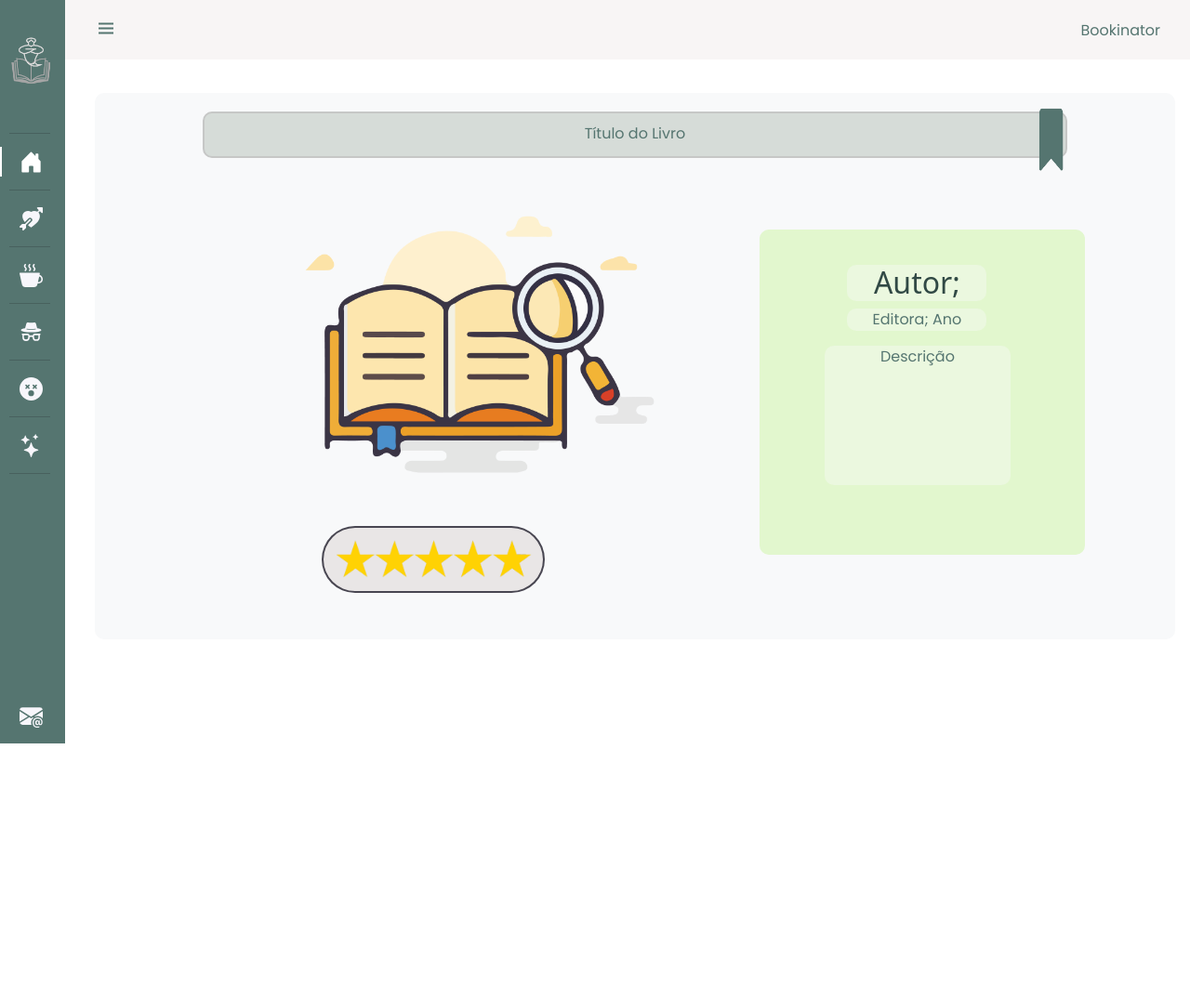
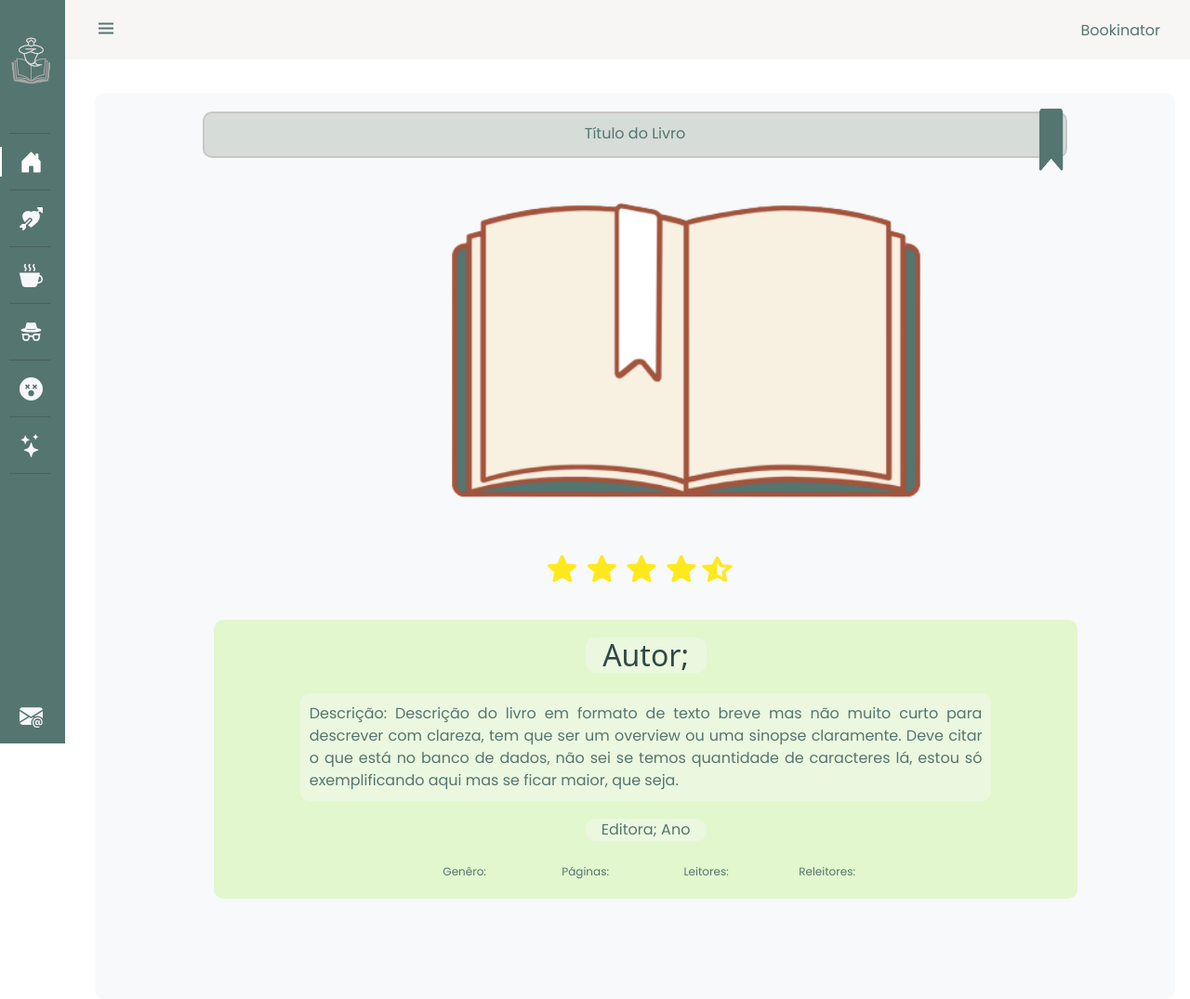
Before and after one commit to wwwm-aw2/bookinator, a PHP site: page /livro.html in a window 1280 px wide. Shown: the whole page at 93% size. Before the commit the page ends 800 px from the top, so only its background shows below. Run offline with PHP 8.4, Linux system fonts and the light colour scheme; some libraries are stand-ins or nearby versions.

Commit message:
att detalhes livro

```diff
--- a/livro.css
+++ b/livro.css
@@ -246,11 +246,11 @@
     padding-left: 10px;
 }
 
-.imagem, .detalhes{
-    width: 30%;
-    margin-left: 15% !important;
+.imagem{
+    width: 50%;
+    margin-left: 24% !important;
     box-sizing: border-box;
-    display: inline-block;
+    display: center;
     justify-content: center;
     align-items: center;
     flex-wrap: wrap;
@@ -261,26 +261,27 @@
 .imagem #star{
     width: 240px;
     margin-left: 30px;
-    background: #e9e6e6;
-    border-radius: 50px;
-    padding: 10px;
-    border: 2px solid #413e4af3;
 }
 
 .imagem #livro{
     margin-left: 50px;
-    width: 380px;
+    width: 600px;
 }
 
 .detalhes{
-    margin-top: 6%;
-    padding-top: 3%;
-    position: absolute;
+    margin-top: 2%;
+    margin-left: 11%;
     text-align: center;
-    height: 350px;
-    width: 350px;
+    min-height: 300px;
+    width: 80%;
     background-color: #e2f7ce;
     border-radius: 10px;
+    margin-bottom: 5%;
+    display: flex;
+    flex-direction: column;
+    align-items: center;
+    justify-content: center;
+
 }
 
 h2{
@@ -289,14 +290,33 @@
 
 
 .detalhes p, h2{
-    margin-left: 27%;
     background: #ebf8df;
-    width: 150px;
     border-radius: 10px;
+    overflow-wrap:break-word;
+    max-height: auto;
+    min-width: 130px;
+    display: block;
+    text-align: center;
 }
 
 #descricao{
-    height: 150px;
-    width: 200px;
-    margin-left: 20%;
+    margin: 5px;
+    padding: 10px;
+    text-align: justify;
+    max-width: 80%;
 }
+
+.adicionais{
+    font-size: 12px;
+    display: flex;
+    width: auto;
+}
+
+.adicionais p{
+    background: #e2f7ce;
+    margin-bottom: 1px;
+}
+
+.adicionais svg{
+    color: #557570;
+}
--- a/livro.html
+++ b/livro.html
@@ -23,7 +23,7 @@
     <div class="l-navbar" id="nav-bar">
         <nav class="nav">
             <div>
-                <a href="#" class="nav_logo"><i><img src="/img/logo.png"></i> <span class="nav_logo-name">Bookinator</span></a>
+                <a href="home.html" class="nav_logo"><i><img src="/img/logo.png"></i> <span class="nav_logo-name">Bookinator</span></a>
 
                 <div class="nav_list">
 
@@ -124,15 +124,26 @@
 
         <div class="imagem">
             <img src="/img/livroaberto.png" id="livro">
-            <img src="/img/star.png" id="star">
+            <img src="/img/estrela.png" id="star">
         </div>
 
         <div class="detalhes">
             <h2>Autor;</h2>
+            <p id="descricao"> Descrição: Descrição do livro em formato de texto breve mas não muito curto para descrever com clareza, tem que ser um overview ou uma sinopse claramente. Deve citar o que está no banco de dados, não sei se temos quantidade de caracteres lá, estou só exemplificando aqui mas se ficar maior, que seja.</p>
             <p>Editora; Ano</p>
-            <p id="descricao"> Descrição</p>
+
+            <div class="adicionais">
+                <p>Genêro: </p>
+                <p>Páginas: </p>
+                <p>Leitores: </p>
+                <p>Releitores: </p>
+            </div>
         </div>
+
     </div>
+
+
+
 
     <script type="text/javascript" src="home.js"></script>
 </body>
```
Also changed, not shown: img/estrela.png (added), img/livroaberto.png.
